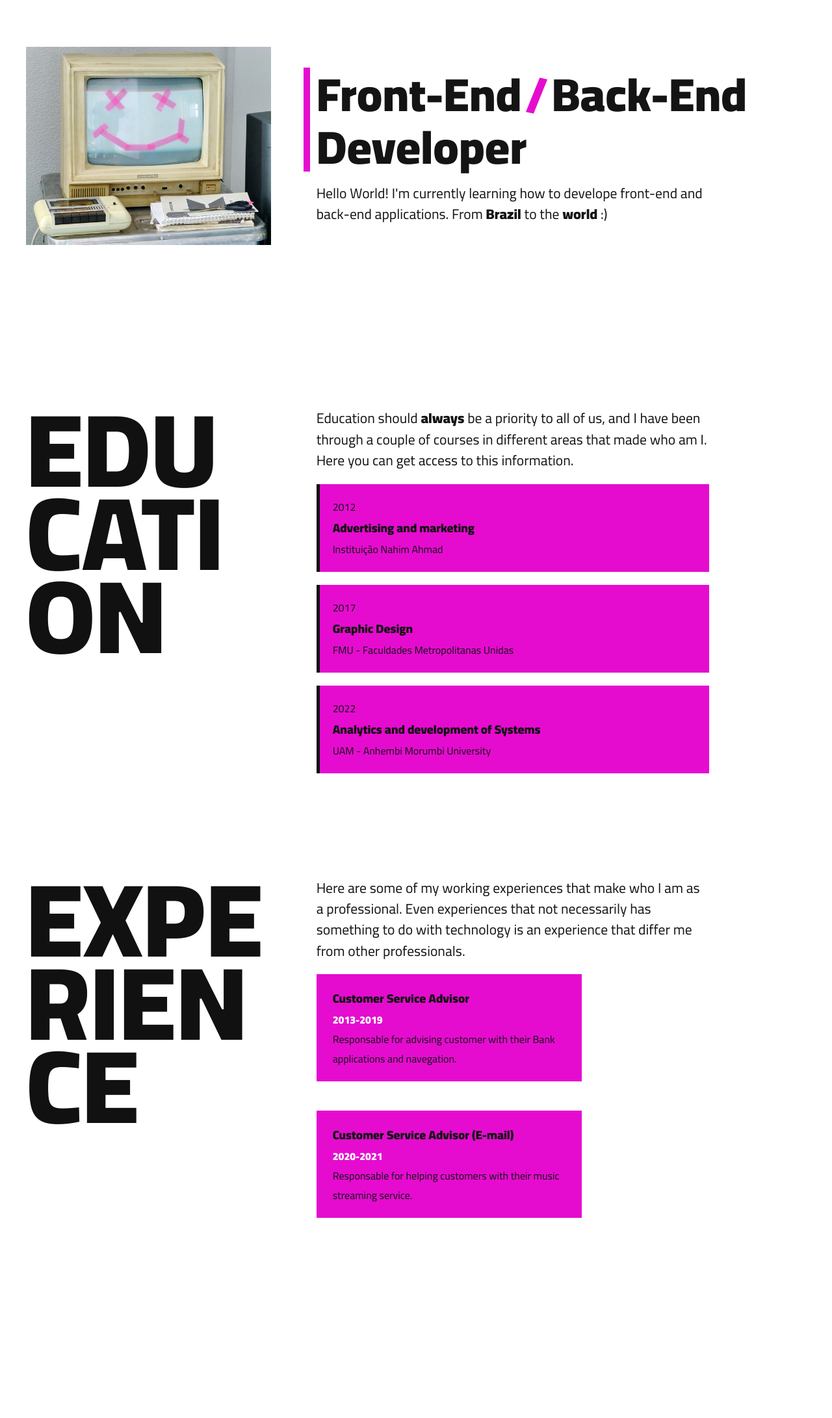
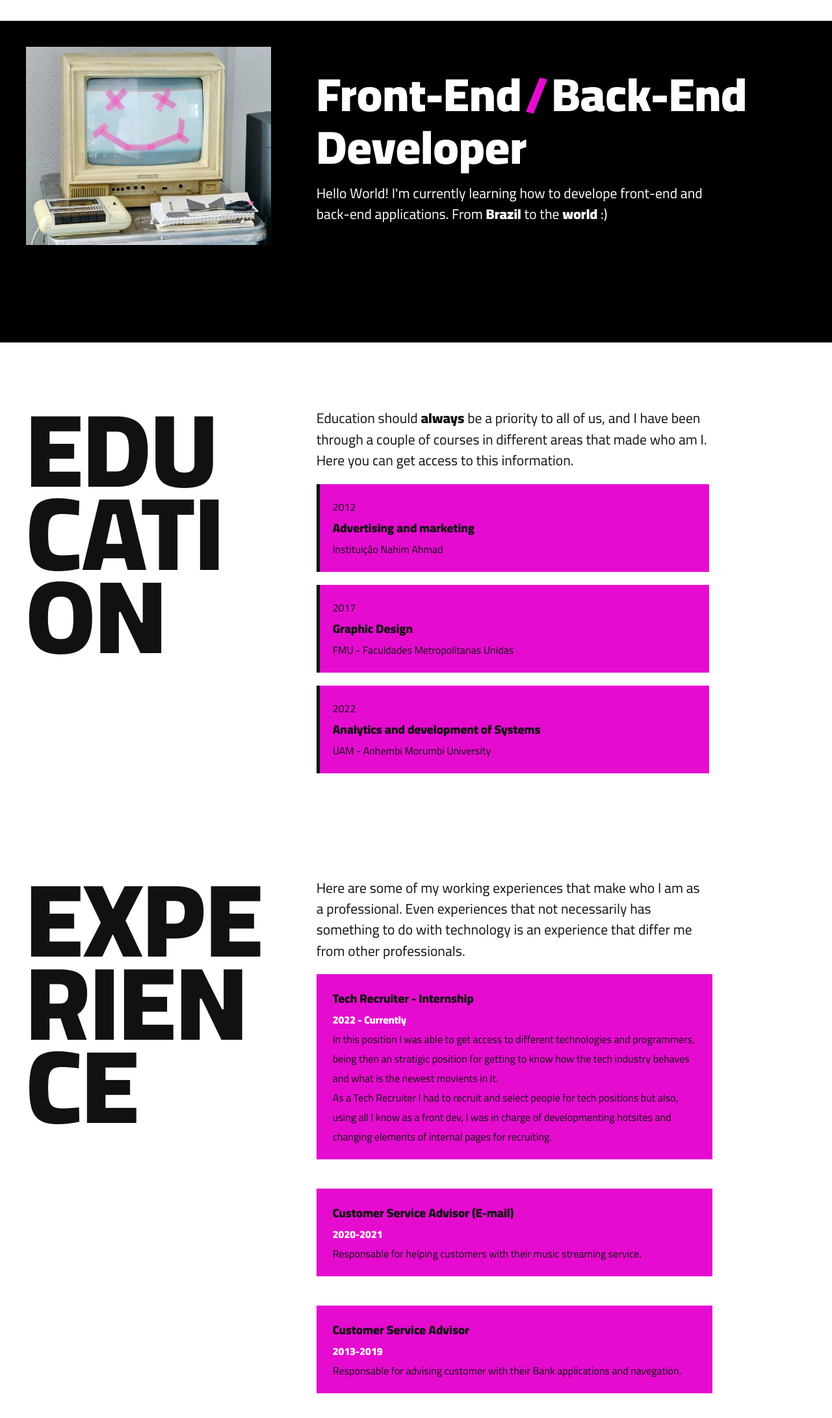
Before and after one commit to xxwelldone/xxwelldone.github.io, a plain HTML site: page index.html in a window 1280 px wide. Shown: the part 168-2350 px from the top of the page at 65% size. Before the commit the page ends 2102 px from the top, so only its background shows below. Drawn offline with Linux system fonts and the light colour scheme.

Commit message:
Nova experiencia profissional

```diff
--- a/css/experience.css
+++ b/css/experience.css
@@ -53,6 +53,7 @@
 }
 .jobs {
     padding: 20px;
+    max-width:559px;
     color: #111;
     background-color: var(--rosa);
     margin: 20px 0px;
@@ -67,7 +68,7 @@
 
 }
 .job-description {
-    max-width: 40ch;
+    max-width: 70ch;
 }
 
 @media (max-width: 910px) {
--- a/css/intro.css
+++ b/css/intro.css
@@ -1,4 +1,6 @@
-
+.intro-bg {
+    background-color: #000;
+}
 .intro{
     max-width: 1200px;
     padding: 40px 20px;
@@ -19,6 +21,7 @@
     font-size: 4.5rem;
     line-height: 1.125;
     position: relative;
+    color: #fff;
 
 }
 .intro-text p {
@@ -26,6 +29,7 @@
     max-width: 50ch;
     font-size: 1.35rem;
     line-height: 1.5;
+    color: #fff;
 }
 .intro-text h1::before {
     content: "";
--- a/css/style.css
+++ b/css/style.css
@@ -1,5 +1,7 @@
-@import '/css/global.css';
-@import "/css/header.css";
-@import '/css/intro.css';
-@import '/css/education.css';
-@import '/css/experience.css';
+
+@import url("/css/global.css");
+@import url("/css/header.css");
+
+@import url("/css/intro.css");
+@import url("/css/education.css");
+@import url("/css/experience.css");
--- a/index.html
+++ b/index.html
@@ -1,25 +1,21 @@
 <!DOCTYPE html>
 <html lang="en">
+
 <head>
   <meta charset="UTF-8" />
   <meta http-equiv="X-UA-Compatible" content="IE=edge" />
   <meta name="viewport" content="width=device-width, initial-scale=1.0" />
   <meta name="description" content="Front-End and Back-End development" />
-    <link rel="stylesheet" href="/css/style.min.css" />
+  <link rel="stylesheet" href="/css/style.css" />
   <link rel="preconnect" href="https://fonts.googleapis.com" />
   <link rel="preconnect" href="https://fonts.gstatic.com" crossorigin />
-    <link
-      href="https://fonts.googleapis.com/css2?family=Cairo:wght@300;400;900&display=swap"
-      rel="stylesheet"
-    />
+  <link href="https://fonts.googleapis.com/css2?family=Cairo:wght@300;400;900&display=swap" rel="stylesheet" />
   <link rel="preconnect" href="https://fonts.googleapis.com" />
   <link rel="preconnect" href="https://fonts.gstatic.com" crossorigin />
-    <link
-      href="https://fonts.googleapis.com/css2?family=Cairo:wght@1000&display=swap"
-      rel="stylesheet"
-    />
+  <link href="https://fonts.googleapis.com/css2?family=Cairo:wght@1000&display=swap" rel="stylesheet" />
   <title>WM - Front-End/Back-End Development</title>
 </head>
+
 <body>
   <header class="header">
     <div class="header-logo">
@@ -32,16 +28,13 @@
         <li><a href="#education"> Education </a></li>
         <li><a href="#experience"> Experience</a></li>
         <li>
-            <a
-              href="https://www.linkedin.com/in/wesley-menezes-625998193/"
-              target="_blank"
-            >
-              linkedIn</a
-            >
+          <a href="https://www.linkedin.com/in/wesley-menezes-625998193/" target="_blank">
+            linkedIn</a>
         </li>
       </ul>
     </nav>
   </header>
+  <div class="intro-bg">
     <main class="intro">
       <img src="/image/eta-LhNcIFse95A-unsplash.jpg" alt="PC smiling in pink" />
       <div class="intro-text">
@@ -53,6 +46,7 @@
         </p>
       </div>
     </main>
+  </div>
   <article area-label="Education" id="education" class="education">
     <h2 class="subtitle">EDUCATION</h2>
     <div class="education-courses">
@@ -92,11 +86,16 @@
         </p>
         <ul class="job-experience">
           <li class="jobs">
-              <h3 class="job-title">Customer Service Advisor</h3>
-              <span class="job-year">2013-2019</span>
+            <h3 class="job-title">Tech Recruiter - Internship</h3>
+            <span class="job-year">2022 - Currently</span>
             <p class="job-description">
-                Responsable for advising customer with their Bank applications
-                and navegation.
+              In this position I was able to get access to different technologies and programmers, being then an
+              stratigic position for getting to know how the tech industry behaves and what is the newest movients in
+              it.
+              <br>
+              As a Tech Recruiter I had to recruit and select people for tech positions but also, using all I know as a
+              front dev, I was in charge of developmenting hotsites and changing elements of internal pages for
+              recruiting.
             </p>
           </li>
           <li class="jobs">
@@ -107,9 +106,18 @@
               service.
             </p>
           </li>
+          <li class="jobs">
+            <h3 class="job-title">Customer Service Advisor</h3>
+            <span class="job-year">2013-2019</span>
+            <p class="job-description">
+              Responsable for advising customer with their Bank applications
+              and navegation.
+            </p>
+          </li>
         </ul>
       </div>
     </div>
   </article>
 </body>
+
 </html>
```
Also changed, not shown: css/style.min.css (deleted). Lines whose indentation alone changed are shown as unchanged.
